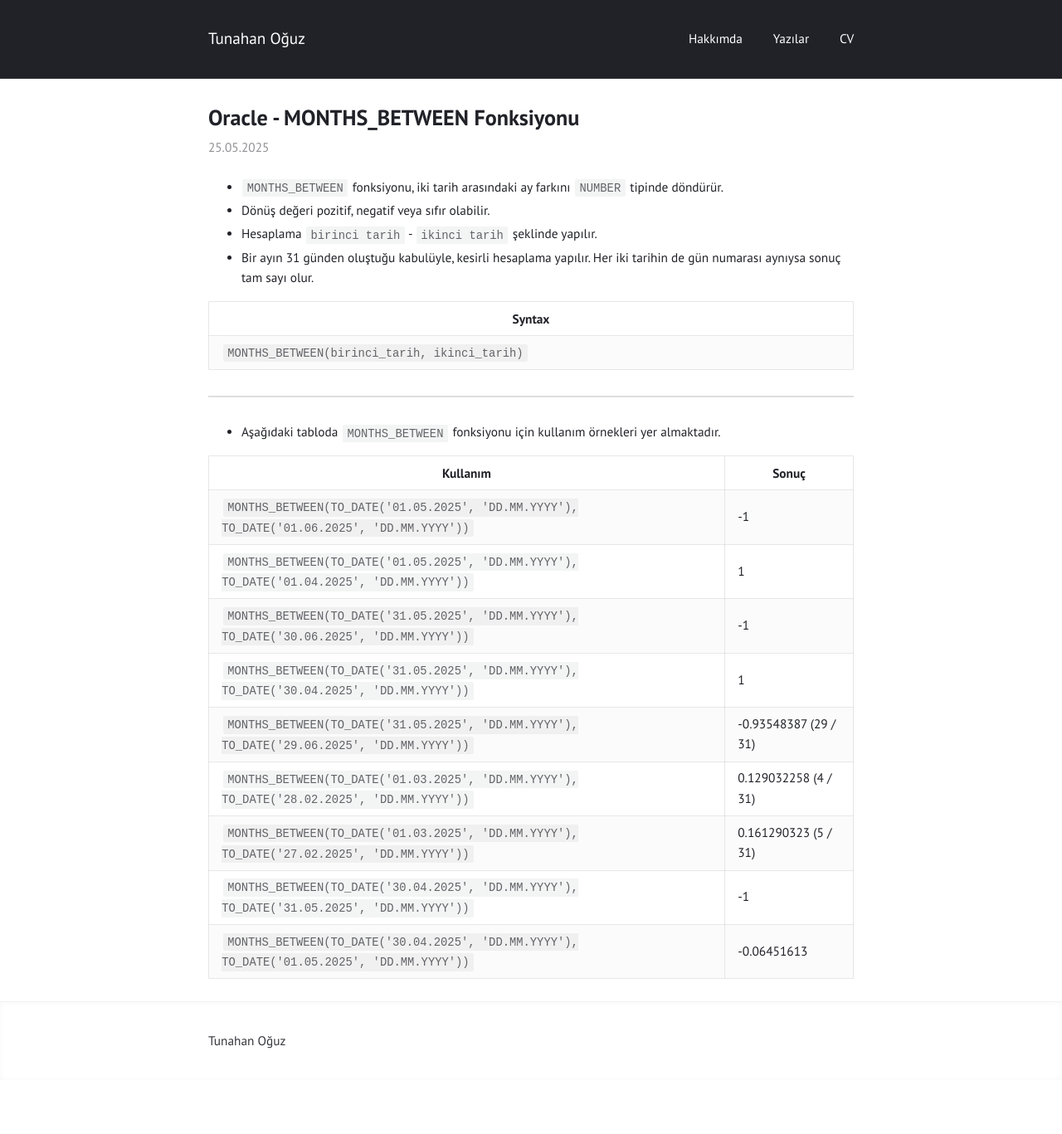
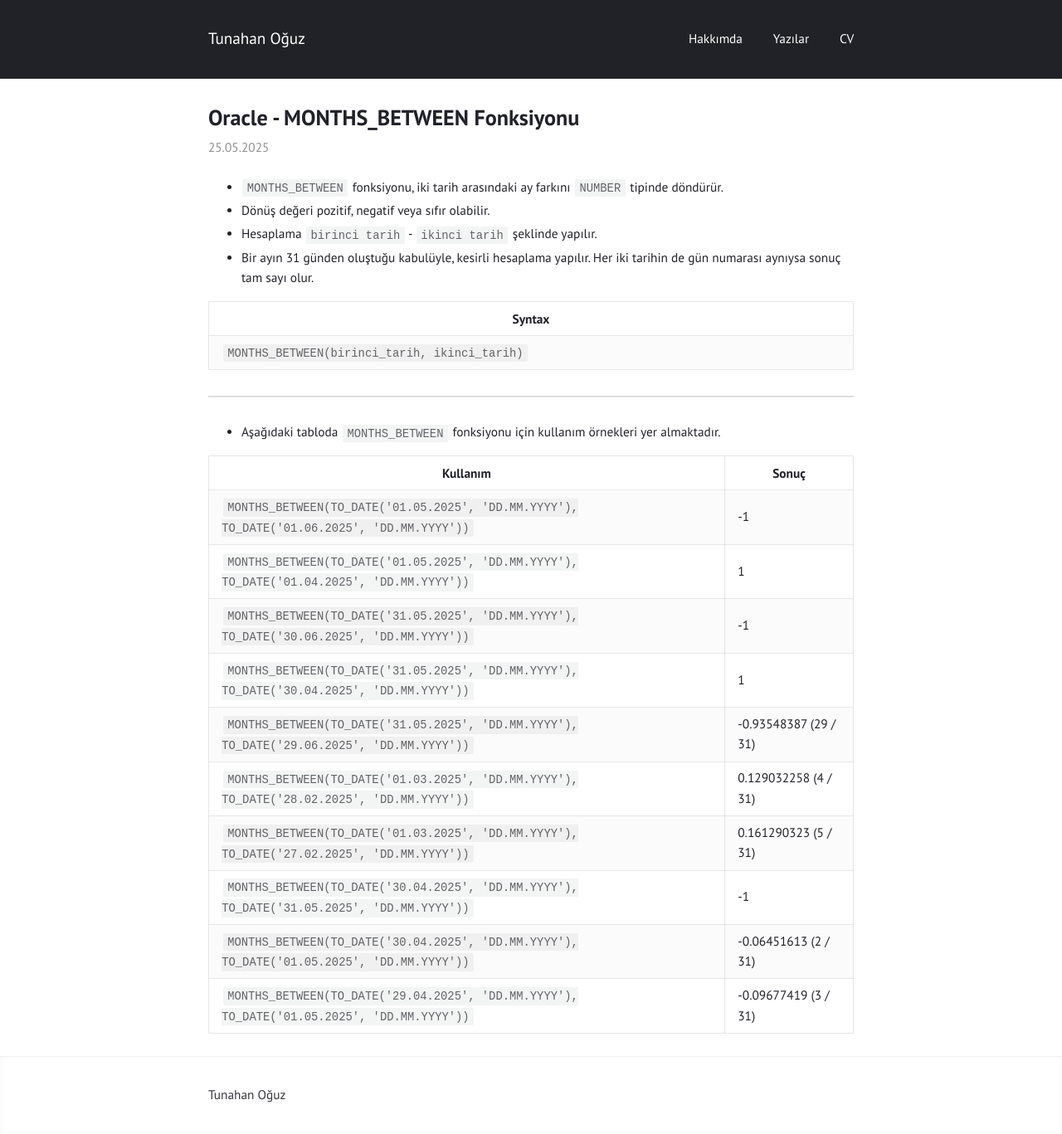
Before and after one commit to tunahanoguz/tunahanoguz.github.io, a Jekyll site: the page built from _posts/2025-05-25-oracle-MONTHS_BETWEEN-fonksiyonu.md, in a window 1280 px wide. Shown: the whole page at 83% size. Built offline with Jekyll 4.4.1, drawn with Linux system fonts in a browser that asks for light colours; before the commit the page ends 1302 px from its top, so only the background shows below that.

Commit message:
Update 2025-05-25-oracle-MONTHS_BETWEEN-fonksiyonu.md

```diff
--- a/_posts/2025-05-25-oracle-MONTHS_BETWEEN-fonksiyonu.md
+++ b/_posts/2025-05-25-oracle-MONTHS_BETWEEN-fonksiyonu.md
@@ -28,4 +28,5 @@ categories: oracle
 | `MONTHS_BETWEEN(TO_DATE('01.03.2025', 'DD.MM.YYYY'), TO_DATE('28.02.2025', 'DD.MM.YYYY'))` | 0.129032258 (4 / 31)                 |
 | `MONTHS_BETWEEN(TO_DATE('01.03.2025', 'DD.MM.YYYY'), TO_DATE('27.02.2025', 'DD.MM.YYYY'))` | 0.161290323 (5 / 31)                 |
 | `MONTHS_BETWEEN(TO_DATE('30.04.2025', 'DD.MM.YYYY'), TO_DATE('31.05.2025', 'DD.MM.YYYY'))` | -1                                   |
-| `MONTHS_BETWEEN(TO_DATE('30.04.2025', 'DD.MM.YYYY'), TO_DATE('01.05.2025', 'DD.MM.YYYY'))` | -0.06451613                          |
+| `MONTHS_BETWEEN(TO_DATE('30.04.2025', 'DD.MM.YYYY'), TO_DATE('01.05.2025', 'DD.MM.YYYY'))` | -0.06451613 (2 / 31)                 |
+| `MONTHS_BETWEEN(TO_DATE('29.04.2025', 'DD.MM.YYYY'), TO_DATE('01.05.2025', 'DD.MM.YYYY'))` | -0.09677419 (3 / 31)                 |
```
